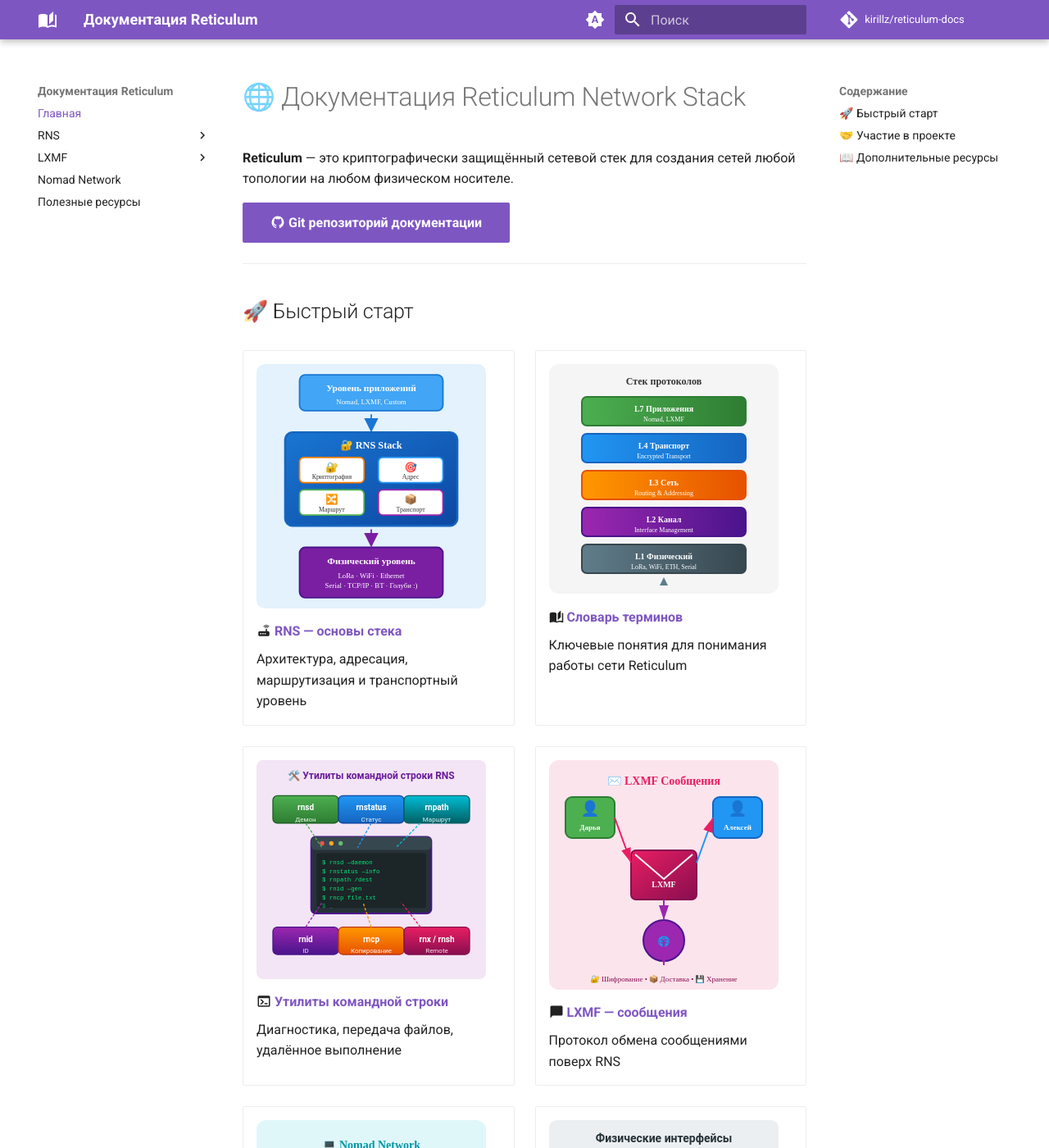
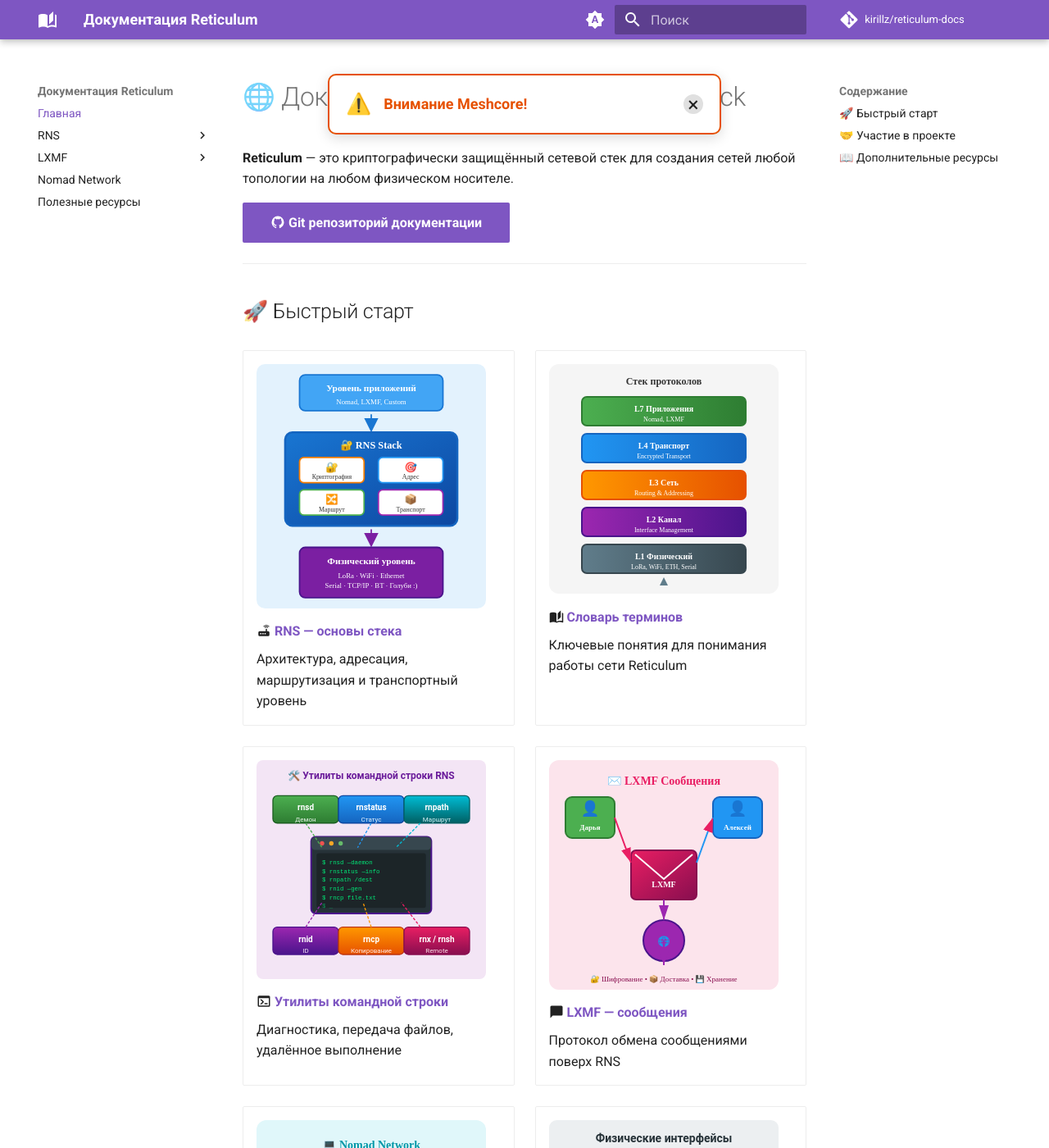
Before and after one commit to kirillz/reticulum-docs, an MkDocs documentation site: the page built from docs/index.md, in a window 1280 px wide and 1400 px high. Shown: the whole window at 82% size. Built offline with MkDocs 1.6.1 and Material for MkDocs 9.7.7, drawn with Linux system fonts in a browser that asks for light colours; comment, search, counter and statistics services are not loaded.

Commit message:
Добавлен баннер Анонса важных сообщений

```diff
--- a/docs/css/custom.css
+++ b/docs/css/custom.css
@@ -48,3 +48,129 @@
   .md-grid { max-width: 1680px; }
   .md-typeset .grid { grid-template-columns: repeat(auto-fit, minmax(340px, 1fr)); }
 }
+
+/* Announcement Banner */
+.announcement-banner {
+  position: fixed;
+  top: 4.5rem;
+  left: 50%;
+  transform: translateX(-50%);
+  z-index: 999;
+  background: #ffffff;
+  color: #212121;
+  padding: 0.75rem 1rem;
+  border-radius: 0.5rem;
+  border: 2px solid #e65100;
+  box-shadow: 0 4px 16px rgba(0, 0, 0, 0.15);
+  max-width: calc(100% - 1rem);
+  width: 480px;
+  transition: opacity 0.3s ease, transform 0.3s ease;
+  opacity: 0;
+  pointer-events: none;
+  display: flex;
+  align-items: center;
+  gap: 0.75rem;
+}
+
+.announcement-banner.hidden {
+  opacity: 0;
+  transform: translateX(-50%) translateY(-20px);
+  pointer-events: none;
+}
+
+.announcement-banner:not(.hidden) {
+  opacity: 1;
+  transform: translateX(-50%) translateY(0);
+  pointer-events: auto;
+}
+
+[data-md-color-scheme="slate"] .announcement-banner {
+  background: #1e2933;
+  color: #ffffff;
+  border-color: #ff9800;
+  box-shadow: 0 4px 16px rgba(0, 0, 0, 0.5);
+}
+
+.announcement-banner__icon {
+  font-size: 1.25rem;
+  flex-shrink: 0;
+}
+
+.announcement-banner__content {
+  flex: 1;
+  font-size: 0.9rem;
+  line-height: 1.4;
+}
+
+.announcement-banner__content strong {
+  display: inline;
+  color: #e65100;
+  font-weight: 700;
+}
+
+[data-md-color-scheme="slate"] .announcement-banner__content strong {
+  color: #ff9800;
+}
+
+.announcement-banner__content a {
+  color: inherit;
+  text-decoration: none;
+  transition: opacity 0.2s ease;
+}
+
+.announcement-banner__content a:hover {
+  opacity: 0.7;
+  text-decoration: underline;
+}
+
+.announcement-banner__close {
+  background: #e0e0e0;
+  border: none;
+  color: #212121;
+  font-size: 1.25rem;
+  width: 24px;
+  height: 24px;
+  border-radius: 50%;
+  cursor: pointer;
+  display: flex;
+  align-items: center;
+  justify-content: center;
+  flex-shrink: 0;
+  transition: background 0.2s ease, transform 0.2s ease;
+}
+
+[data-md-color-scheme="slate"] .announcement-banner__close {
+  background: #37474f;
+  color: #ffffff;
+}
+
+.announcement-banner__close:hover {
+  background: #ff9800;
+  color: #ffffff;
+  transform: scale(1.1);
+}
+
+@media screen and (max-width: 768px) {
+  .announcement-banner {
+    top: 3.5rem;
+    left: 0.5rem;
+    right: 0.5rem;
+    transform: translateX(0);
+    max-width: none;
+    width: auto;
+  }
+
+  .announcement-banner.hidden {
+    transform: translateX(0) translateY(-20px);
+  }
+
+  .announcement-banner:not(.hidden) {
+    transform: translateX(0) translateY(0);
+  }
+
+  .announcement-banner__close {
+    position: static;
+    margin-left: auto;
+  }
+}
+/* END Announcement Banner */
--- a/docs/index.md
+++ b/docs/index.md
@@ -1,4 +1,5 @@
 # 🌐 Документация Reticulum Network Stack
+
 
 **Reticulum** — это криптографически защищённый сетевой стек для создания сетей любой топологии на любом физическом носителе.
 
@@ -61,6 +62,18 @@
 
 [:material-github: Внести свой вклад в документы](https://github.com/kirillz/reticulum-docs){ .md-button .md-button--primary }
 
+<!-- Announcement Banner -->
+<div id="meshcore-banner" class="announcement-banner hidden">
+  <span class="announcement-banner__icon">⚠️</span>
+  <div class="announcement-banner__content">
+    <a href="https://t.me/reticulum_network_rus/9/9290" target="_blank" rel="noopener">
+      <strong>Внимание Meshcore!</strong>
+    </a>
+  </div>
+  <button class="announcement-banner__close" type="button" aria-label="Закрыть" onclick="closeMeshcoreBanner()">×</button>
+</div>
+<!-- End Announcement Banner -->
+
 ---
 
 ## 📖 Дополнительные ресурсы
--- /dev/null
+++ b/docs/js/banner.js
@@ -0,0 +1,34 @@
+// Announcement Banner Script
+(function() {
+  const BANNER_KEY = 'meshcore-banner-closed';
+
+  function closeMeshcoreBanner() {
+    var banner = document.getElementById('meshcore-banner');
+    if (banner) {
+      banner.classList.add('hidden');
+      localStorage.setItem(BANNER_KEY, 'true');
+    }
+  }
+  window.closeMeshcoreBanner = closeMeshcoreBanner;
+
+  function initBanner() {
+    var banner = document.getElementById('meshcore-banner');
+    if (banner) {
+      // Проверяем, закрыт ли баннер
+      var isClosed = localStorage.getItem(BANNER_KEY);
+      if (!isClosed) {
+        // Баннер должен быть виден - убираем класс hidden
+        banner.classList.remove('hidden');
+      } else {
+        // Баннер закрыт - добавляем класс hidden
+        banner.classList.add('hidden');
+      }
+    }
+  }
+
+  if (document.readyState === 'loading') {
+    document.addEventListener('DOMContentLoaded', initBanner);
+  } else {
+    initBanner();
+  }
+})();
--- a/mkdocs.yml
+++ b/mkdocs.yml
@@ -87,6 +87,10 @@
 extra_css:
   - css/custom.css
 
+# Кастомные скрипты
+extra_javascript:
+  - js/banner.js
+
 # Настройки Markdown
 markdown_extensions:
   - admonition
```
